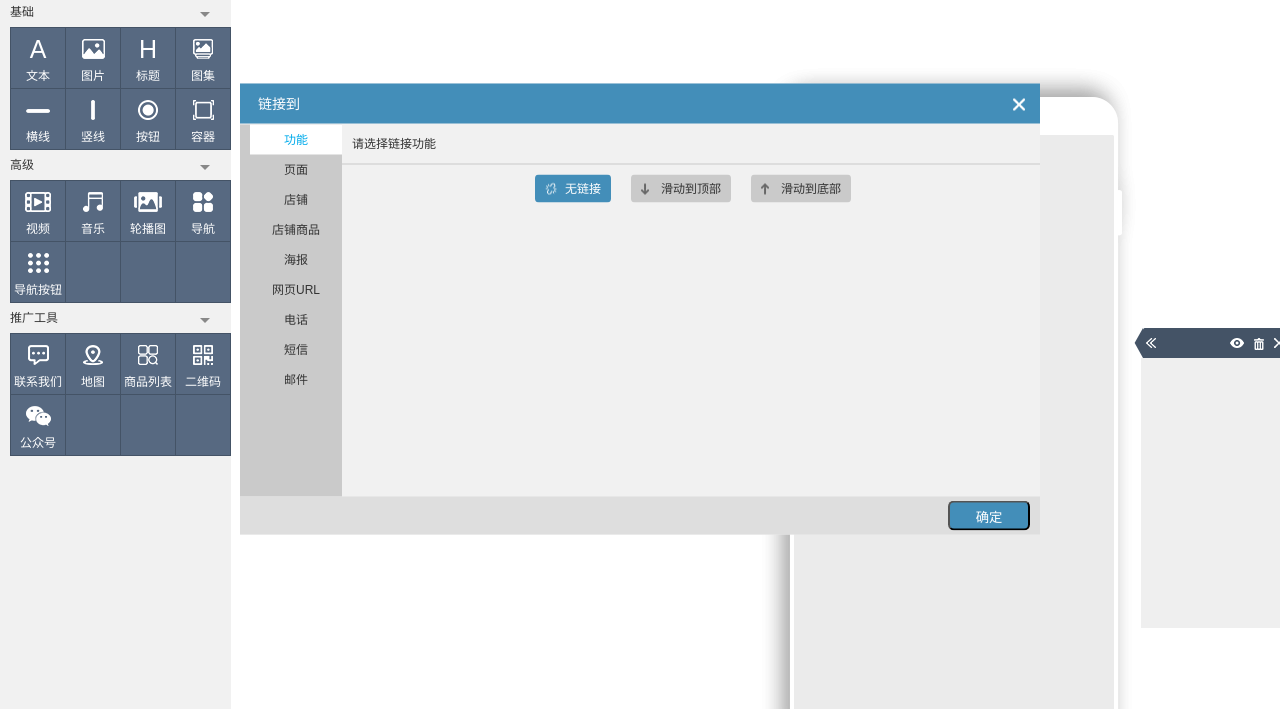
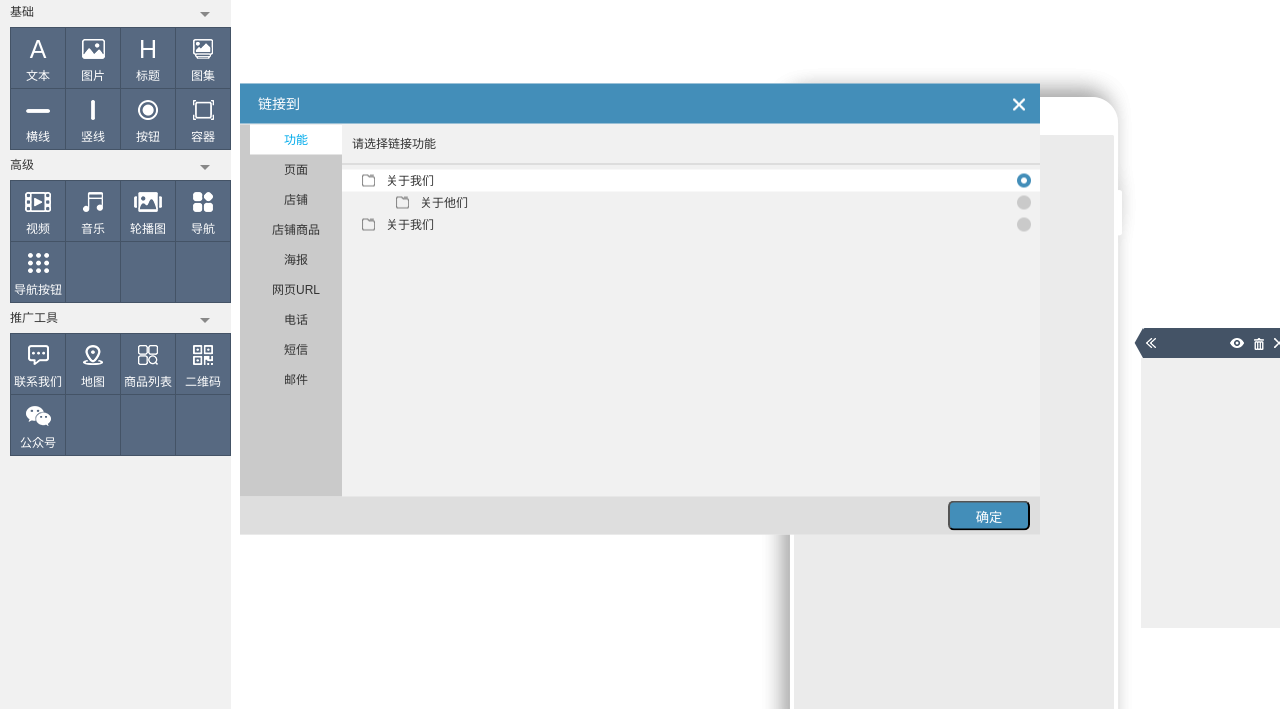
Before and after one commit to JiYJCoder/skxx, a plain HTML site: page sk/site.html in a window 1280 px wide. Shown: the part 91-800 px from the top of the page. Drawn offline with Linux system fonts and the light colour scheme.

Commit message:
链接到页面，选择操作未完成

```diff
--- a/sk/css/ji.css
+++ b/sk/css/ji.css
@@ -1481,7 +1481,45 @@ a:active{blr:expression(this.onFocus=this.blur());}
     background:url('../images/siteline1current.png') 10px center no-repeat #438eb9;
     color: #fff;
 }
-
+.site_linePage{
+    margin-top: 5px;
+}
+.site_linePage ul li{
+    min-height:22px;
+    line-height: 22px;
+    position: relative;
+}
+.site_linePage ul li.current> p{
+    background-color: #fff;
+}
+.site_linePage ul li.current >p> span{
+    background-image:url('../images/siteLinePage3.png');
+}
+.site_linePage >ul >li >p{
+    background:url('../images/siteLinePage1.png') 20px center no-repeat;
+    padding-left: 44px;
+    height: 22px;
+}
+.site_linePage .child p{
+    background:url('../images/siteLinePage1.png') 54px center no-repeat;
+    padding-left: 78px;
+}
+.site_linePage >ul >li>p:hover{
+    background-color: #fff;
+}
+.site_linePage >ul >li>ul>li>p:hover{
+    background-color: #fff;
+}
+.site_linePage ul li span{
+    display: block;
+    background:url('../images/siteLinePage2.png') no-repeat;
+    width: 14px;
+    height: 14px;
+    position: absolute;
+    top: 4px;
+    right: 9px;
+    cursor: pointer;
+}
 
 
 
--- a/sk/js/site.js
+++ b/sk/js/site.js
@@ -118,6 +118,10 @@ $(function(){
         })
         return false;
     })
+    //链接==》页面
+    $('.site_linePage ul li').click(function(){
+        $(this).addClass('current')
+    })
     //选择部门等增加和删除数据
     function addData(){
         var dataBox=$('.con li');
--- a/sk/site.html
+++ b/sk/site.html
@@ -543,7 +543,7 @@ accountBtn saveBtn">
                     <li><p>邮件</p></li>
                 </ul>
             </div>
-            <div class="siteSetConShow clearLineStyle siteLineTab"  style="display:block">
+            <div class="siteSetConShow clearLineStyle siteLineTab" >
                 <div class="site_lineTitle">
                     请选择链接功能
                 </div>
@@ -555,8 +555,24 @@ accountBtn saveBtn">
                     </ul>
                 </div>
             </div>
-            <div class="siteSetConShow siteLineTab">
+            <div class="siteSetConShow siteLineTab clearLineStyle" style="display:block">
+                <div class="site_lineTitle">
+                    请选择链接功能
+                </div>
+                <div class="site_linePage">
+                    <ul>
+                        <li class="current fj">
+                            <p>关于我们<span></span></p>
+                            <ul>
+                                <li class="child"><p>关于他们<span></span></p></li>
+                            </ul>
+                        </li>
+                        <li class="fj">
+                            <p>关于我们<span></span></p>
 
+                        </li>
+                    </ul>
+                </div>
             </div>
             <div class="siteSetConShow siteLineTab">
 
```
Also changed, not shown: sk/images/siteLinePage1.png (added), sk/images/siteLinePage2.png (added), sk/images/siteLinePage3.png (added).
